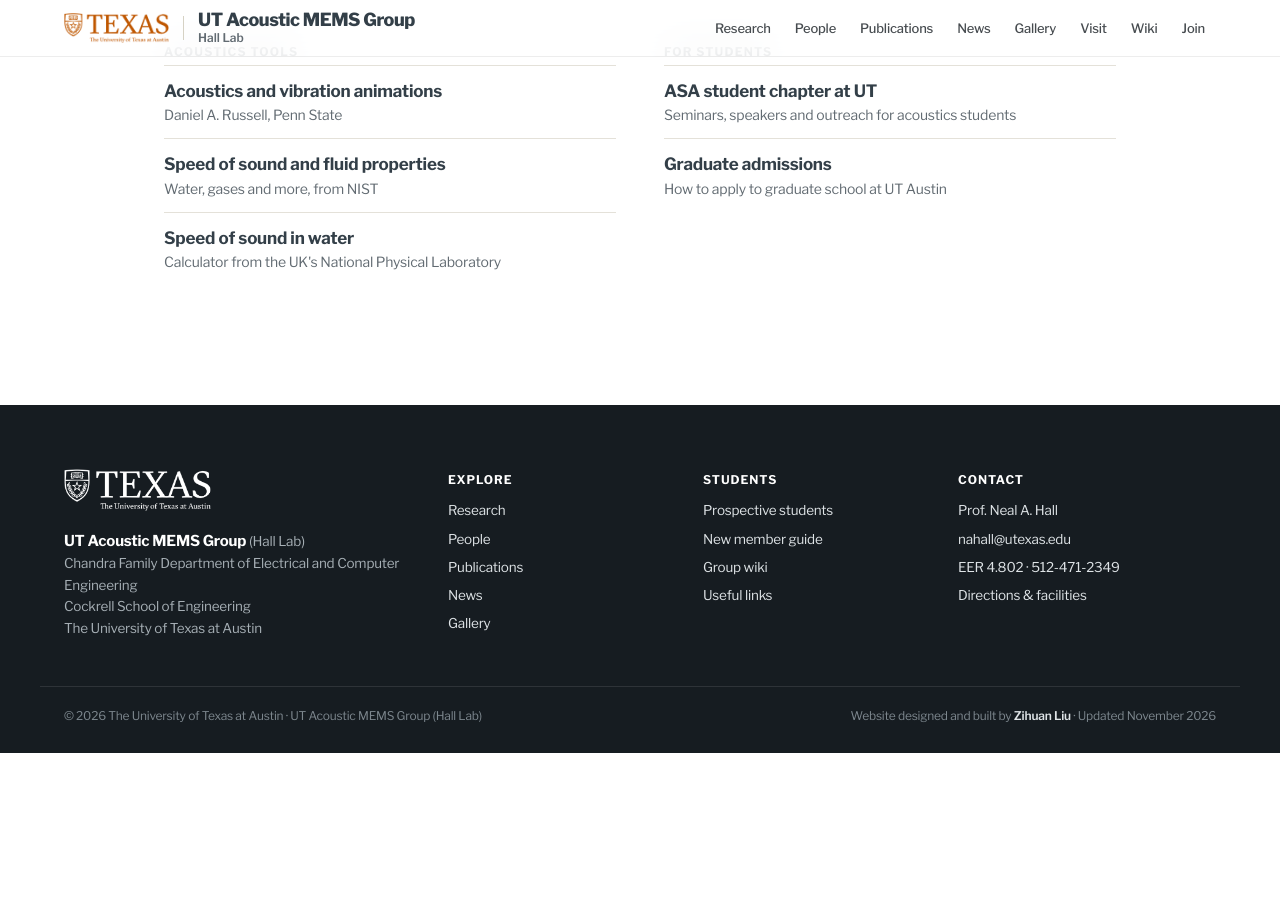
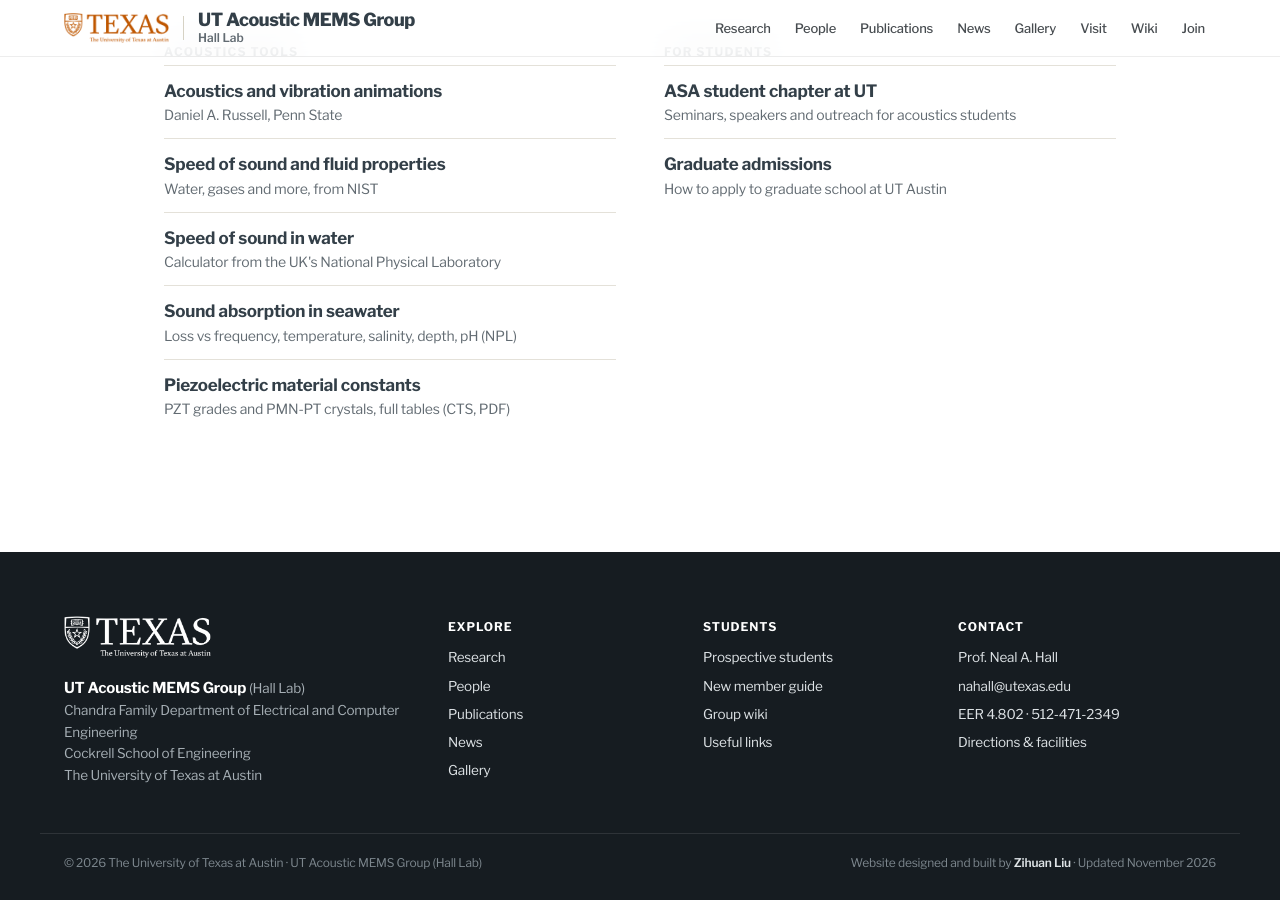
Before and after one commit to utacousticmems/utacousticmems.github.io, a Jekyll site: the page built from links.html, in a window 1280 px wide and 900 px high, scrolled down 736 px. Built offline with Jekyll 4.4.1, drawn with Linux system fonts in a browser that asks for light colours; before the commit the page ends 1489 px from its top, so only the background shows below that.

Commit message:
Useful links: add seawater absorption and piezoelectric constants
Two more acoustics tools, as Ehsan asked:
- NPL's sound absorption in seawater calculator (frequency, temperature,
  salinity, depth, pH; Francois-Garrison and Ainslie-McColm formulas)
- CTS's complete property tables for PZT grades and PMN-PT crystals (PDF)

Both were opened on 2026-11-27 and load over https.

Co-Authored-By: Claude Opus 5.5 <noreply@anthropic.com>
Claude-Session: https://claude.ai/code/session_01XnJK1umFLrWG5SXk7z2DCn

```diff
--- a/_data/links.yml
+++ b/_data/links.yml
@@ -1,5 +1,5 @@
 # Useful links page (/links/). It is linked from the footer, under "Students", and is not in the top menu.
-# Groups show in this order, and links in the order listed. Keep the whole page short (8 to 14 links).
+# Groups show in this order, and links in the order listed. Keep the whole page short (about 15 links).
 # Use https:// addresses only, and open a new link once in your browser to check that it loads.
 #   name: the link text
 #   url:  the full address
@@ -49,6 +49,12 @@
     - name: Speed of sound in water
       url: https://resource.npl.co.uk/acoustics/techguides/soundpurewater/
       note: Calculator from the UK's National Physical Laboratory
+    - name: Sound absorption in seawater
+      url: https://resource.npl.co.uk/acoustics/techguides/seaabsorption/
+      note: Loss vs frequency, temperature, salinity, depth, pH (NPL)
+    - name: Piezoelectric material constants
+      url: https://www.ctscorp.com/Files/DataSheets/Piezoelectric/Bulk-Piezoceramics/CTS-Piezoelectric-Bulk-Piezoceramics-Ceramic-Material-Properties-Datasheet.pdf
+      note: PZT grades and PMN-PT crystals, full tables (CTS, PDF)
 
 - group: For students
   links:
```
